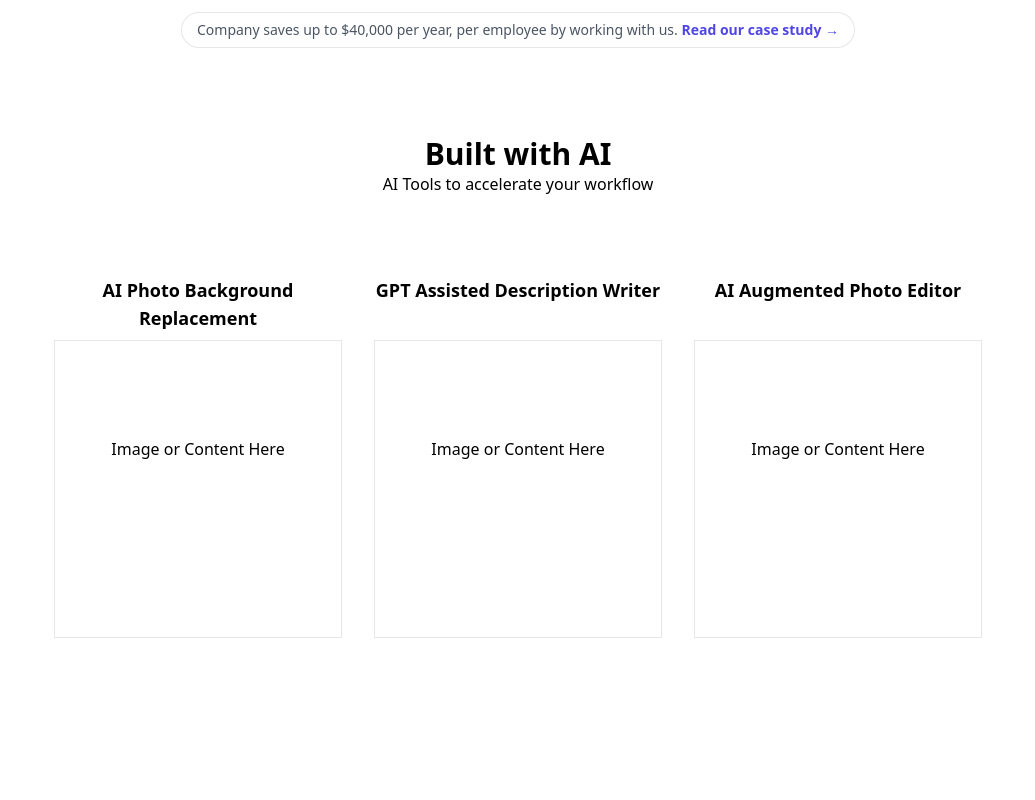
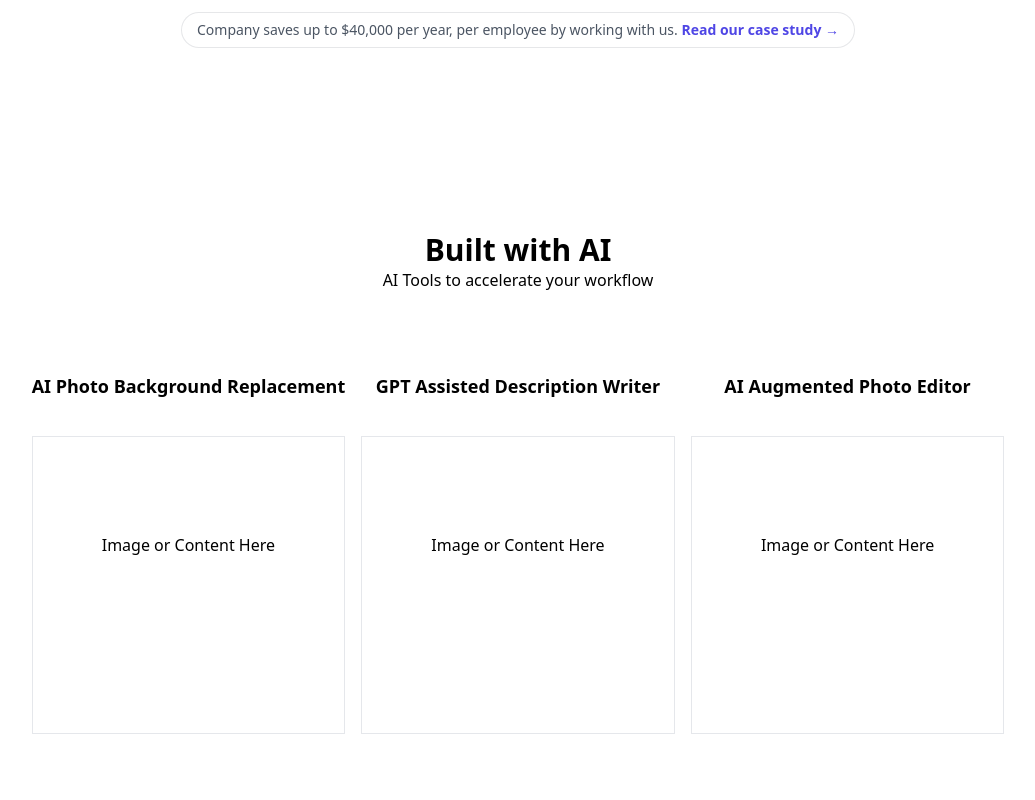
Before and after one commit to torchcommercialmedia/marketingsite, a Next.js app: page / in a window 1280 px wide. Shown: the part 4660-5460 px from the top of the page, without its empty margins (122-1157 px from the left). Built offline with nearby package versions, Linux system fonts and the light colour scheme.

Commit message:
fix layout by grid

```diff
--- a/components/MainPage/BuiltWithAi.tsx
+++ b/components/MainPage/BuiltWithAi.tsx
@@ -4,12 +4,12 @@ type Props = {};
 
 const BuiltWithAi = (props: Props) => {
   return (
-    <section className="mx-auto max-w-7xl min-h-screen flex items-center flex-col mt-24 sm:mt-0">
+    <section className="mx-auto max-w-7xl min-h-screen flex h-auto items-center flex-col pt-24 pb-24 sm:mt-0">
       <h2 className="font-bold text-3xl">Built with AI</h2>
       <h3>AI Tools to accelerate your workflow</h3>
       <div className="sm:p-8"></div>
-      <div className="w-full flex flex-col sm:flex-row space-y-4 sm:space-y-0 sm:space-x-8">
-        <div className="w-72 rounded-xl">
+      <div className="w-full grid grid-cols-1 sm:grid-cols-2 md:grid-cols-3 gap-4">
+        <div className="col-span-1">
           <h3 className="font-block h-16 font-semibold text-center text-lg mt-4">
             AI Photo Background Replacement
           </h3>
@@ -17,7 +17,7 @@ const BuiltWithAi = (props: Props) => {
             <p className="text-center">Image or Content Here</p>
           </div>
         </div>
-        <div className="w-72 rounded-xl">
+        <div className="col-span-1">
           <h3 className="font-block h-16 font-semibold text-center text-lg mt-4">
             GPT Assisted Description Writer
           </h3>
@@ -25,7 +25,7 @@ const BuiltWithAi = (props: Props) => {
             <p className="text-center">Image or Content Here</p>
           </div>
         </div>
-        <div className="w-72 rounded-xl">
+        <div className="col-span-1">
           <h3 className="font-block h-16 font-semibold text-center text-lg mt-4">
             AI Augmented Photo Editor
           </h3>
```
